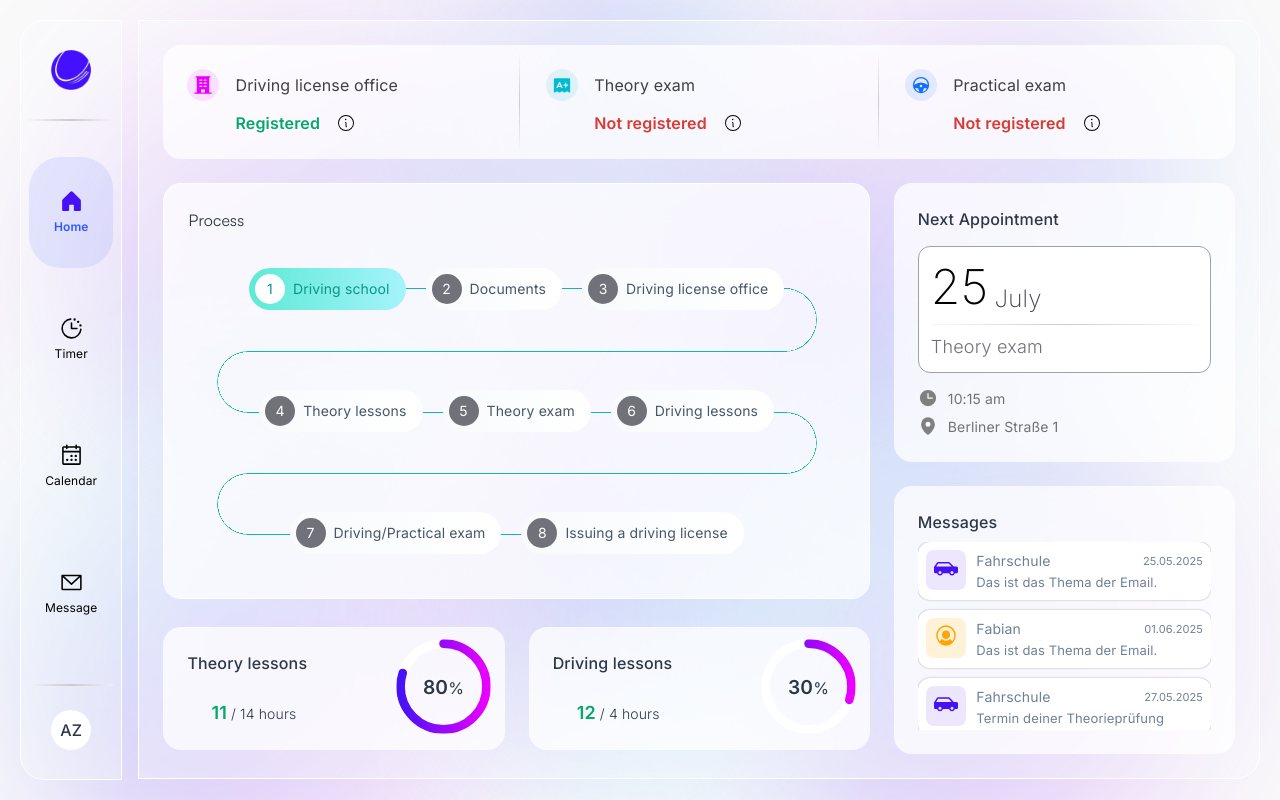
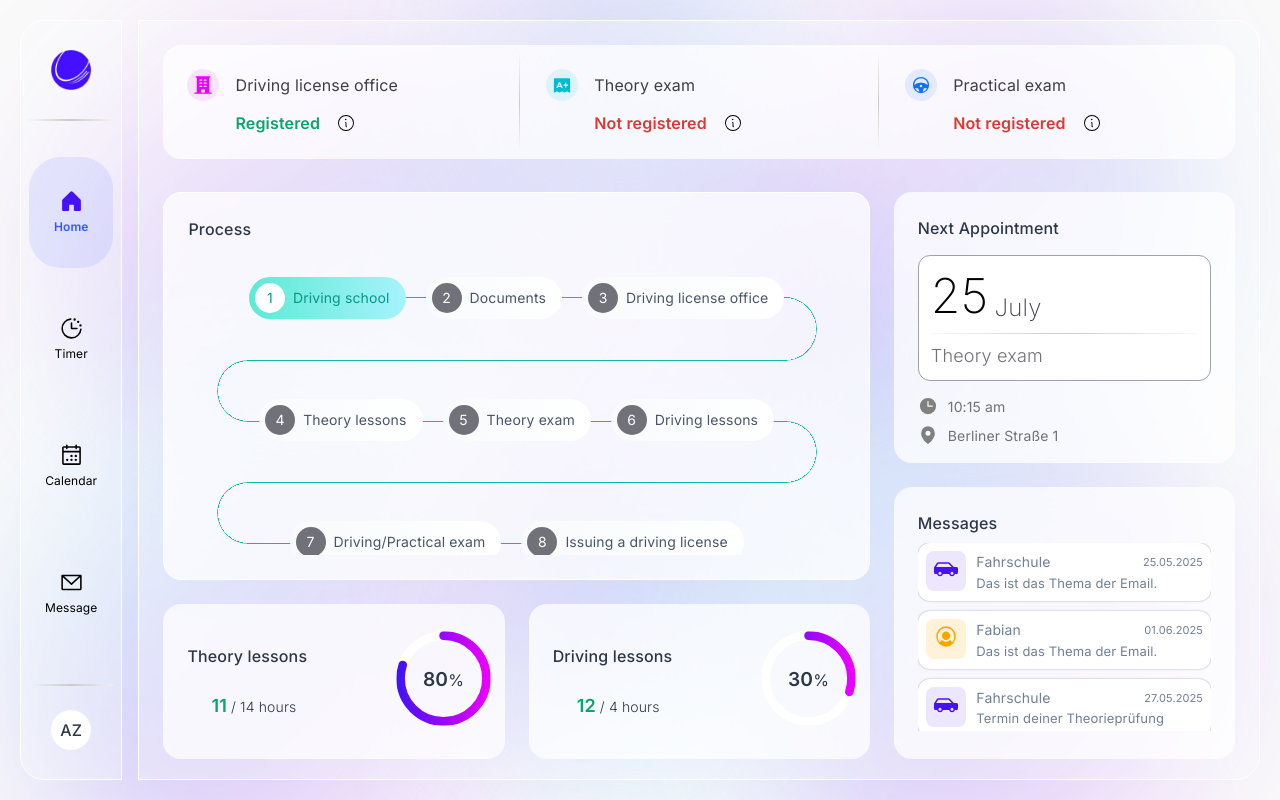
Before and after one commit to ghaffar02/how-drive, a Next.js app: page /en/dashboard-student in a window 1280 px wide. Built offline with nearby package versions, Linux system fonts and the light colour scheme.

Commit message:
minor changes

```diff
--- a/src/components/student-dashboard/layout/home/Home.tsx
+++ b/src/components/student-dashboard/layout/home/Home.tsx
@@ -13,19 +13,26 @@ export default function Home() {
         sx={{
           maxWidth: '1300px',
           width: '100%',
-          height: {xs: 'auto', xl: '100%'},
+          height: {xs: 'auto', lg: '100%'},
           background: 'rgba(248,250,252,0.3)',
           padding: {xs: '8px', lg: '24px'},
           border: '1px solid #fff',
-          borderRadius: {xs: '24px', md: '0px 24px 24px 0px'}
+          borderRadius: {xs: '24px', md: '0px 24px 24px 0px'},
+          marginBottom: {xs: '90px', md: 'auto'},
+          overflow: {xs: 'none', lg: 'auto'},
+          '&::-webkit-scrollbar': {
+            display: 'none'
+          },
+          msOverflowStyle: 'none',
+          scrollbarWidth: 'none'
         }}
       >
         <Grid
           container
           spacing={{xs: 2, sm: 3}}
-          sx={{height: {xs: 'auto', xl: '100%'}}}
+          sx={{height: {xs: 'auto', lg: '100%'}}}
         >
-          <Grid size={{xs: 6, md: 12}} sx={{height: {xs: 'auto', xl: '20%'}}}>
+          <Grid size={{xs: 6, md: 12}} sx={{height: {xs: 'auto', lg: '16%'}}}>
             <Header />
           </Grid>
           <Grid size={6} sx={{display: {xs: 'block', md: 'none'}}}>
@@ -34,12 +41,12 @@ export default function Home() {
           <Grid
             container
             size={{md: 12, lg: 8}}
-            sx={{height: {xs: 'auto', xl: '80%'}}}
+            sx={{height: {xs: 'auto', lg: '78%'}}}
           >
-            <Grid size={12} sx={{height: {xs: 'auto', xl: '67%'}}}>
+            <Grid size={12} sx={{height: {xs: 'auto', lg: '70%'}}}>
               <Process />
             </Grid>
-            <Grid size={6} sx={{height: {xs: 'auto', xl: '28%'}}}>
+            <Grid size={6} sx={{height: {xs: 'auto', lg: '28%'}}}>
               <LessonCard
                 title="Theory lessons"
                 completedHours={11}
@@ -47,7 +54,7 @@ export default function Home() {
                 progressValue={80}
               />
             </Grid>
-            <Grid size={6} sx={{height: {xs: 'auto', xl: '28%'}}}>
+            <Grid size={6} sx={{height: {xs: 'auto', lg: '28%'}}}>
               <LessonCard
                 title="Driving lessons"
                 completedHours={12}
@@ -59,20 +66,20 @@ export default function Home() {
           <Grid
             container
             size={{xs: 12, md: 12, lg: 4}}
-            sx={{height: {xs: 'auto', xl: '80%'}}}
+            sx={{height: {xs: 'auto', lg: '78%'}}}
           >
             <Grid
               size={{md: 6, lg: 12}}
               sx={{
                 display: {xs: 'none', md: 'block'},
-                height: {xs: 'auto', xl: '47.5%'}
+                height: {xs: 'auto', lg: '49%'}
               }}
             >
               <Appointment />
             </Grid>
             <Grid
               size={{xs: 12, md: 6, lg: 12}}
-              sx={{height: {xs: 'auto', xl: '47.5%'}}}
+              sx={{height: {xs: 'auto', lg: '49%'}}}
             >
               <Messages />
             </Grid>
--- a/src/components/student-dashboard/layout/home/components/Appointment.tsx
+++ b/src/components/student-dashboard/layout/home/components/Appointment.tsx
@@ -26,7 +26,7 @@ export default function Appointment() {
         justifyContent: 'space-between',
         borderRadius: '18px',
         gap: {xs: '6px', sm: '15px'},
-        height: {xs: '224px', sm: '252px', md: 'auto', xl: '100%'}
+        height: {xs: '224px', sm: '252px', md: 'auto', lg: '100%'}
       }}
     >
       <Typography
--- a/src/components/student-dashboard/layout/home/components/Header.tsx
+++ b/src/components/student-dashboard/layout/home/components/Header.tsx
@@ -61,7 +61,7 @@ export default function Header() {
         flexDirection: {xs: 'column', md: 'row'},
         alignItems: 'center',
         gap: {xs: '8px', lg: '10px'},
-        height: {xs: 'auto', xl: '100%'}
+        height: {xs: 'auto', lg: '100%'}
       }}
     >
       {updatedData.map((item, i) => (
@@ -198,7 +198,8 @@ function Card({
                   background: '#fff',
                   padding: '16px',
                   borderRadius: '12px',
-                  zIndex: 99
+                  zIndex: 99,
+                  boxShadow: '0px 10px 20px 0px rgba(0, 0, 0, 0.05)'
                 }}
               >
                 <Typography
--- a/src/components/student-dashboard/layout/home/components/LessonCard.tsx
+++ b/src/components/student-dashboard/layout/home/components/LessonCard.tsx
@@ -32,7 +32,7 @@ export default function LessonCard({
         flexDirection: {xs: 'column', md: 'row'},
         alignItems: {xs: 'end', md: 'center'},
         justifyContent: 'space-between',
-        height: {xs: 'auto', xl: '100%'}
+        height: {xs: 'auto', lg: '100%'}
       }}
     >
       {/* Icon + Title */}
--- a/src/components/student-dashboard/layout/home/components/Message.tsx
+++ b/src/components/student-dashboard/layout/home/components/Message.tsx
@@ -54,7 +54,7 @@ export default function Messages() {
         flexDirection: 'column',
         borderRadius: '18px',
         gap: {xs: '6px', sm: '8px'},
-        height: {xs: 'auto', xl: '100%'}
+        height: {xs: 'auto', lg: '100%'}
       }}
     >
       <Typography
--- a/src/components/student-dashboard/layout/home/components/Process.tsx
+++ b/src/components/student-dashboard/layout/home/components/Process.tsx
@@ -55,8 +55,8 @@ export default function Process() {
         borderRadius: '18px',
         // maxWidth: '660px',
         width: '100%',
-        height: {xs: 'auto', xl: '100%'},
-        display: {xs: 'block', xl: 'flex'},
+        height: {xs: 'auto', lg: '100%'},
+        display: {xs: 'block', lg: 'flex'},
         flexDirection: 'column',
         justifyContent: 'space-between'
       }}
@@ -64,9 +64,10 @@ export default function Process() {
       <Typography
         sx={{
           ...localFont.inter16,
-          fontFamily: '"Inter", sans-serif !impotant',
+          fontFamily: '"Inter", sans-serif !important',
           color: '#2d3748',
-          mb: '16px'
+          mb: '16px',
+          fontWeight: '500'
         }}
       >
         Process
```
